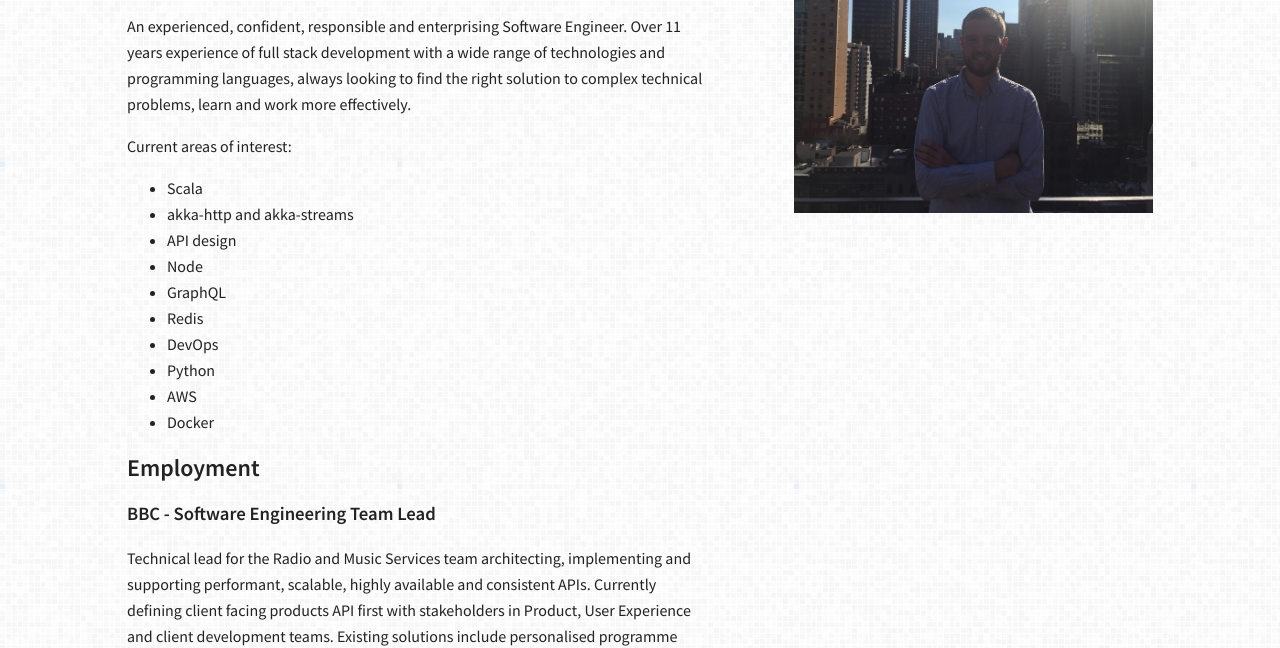
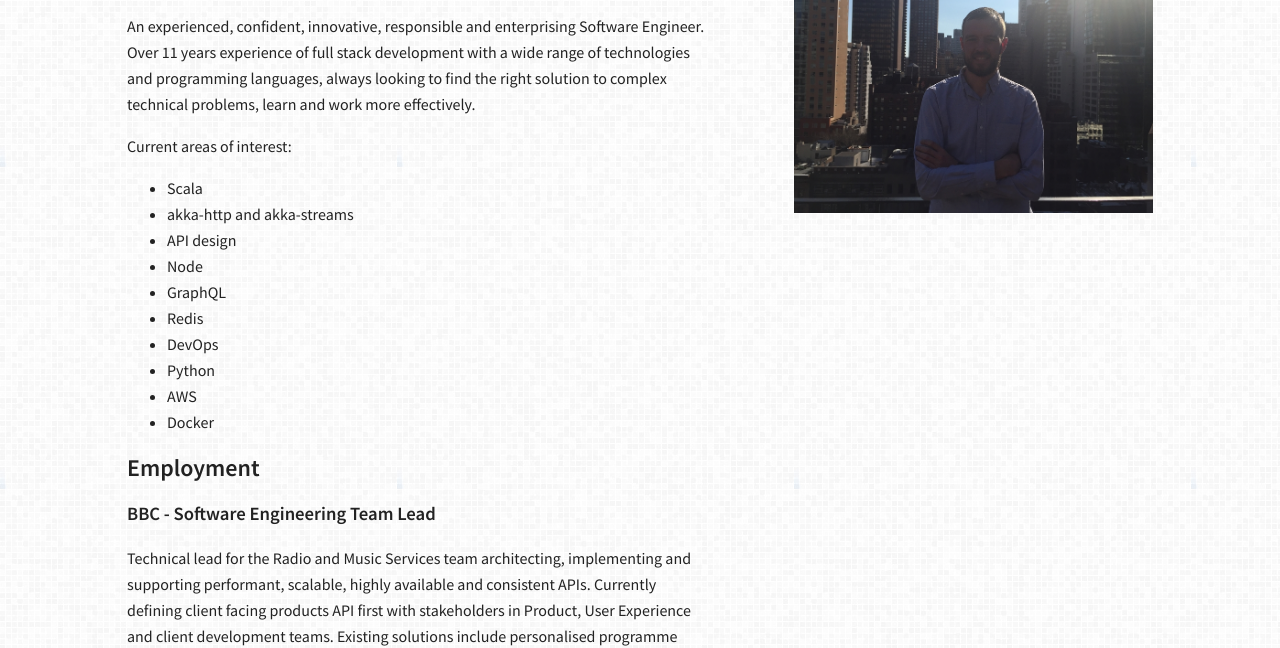
Before and after one commit to patrickcunningham/patrickcunningham.github.io, a plain HTML site: page index.html in a window 1280 px wide. Shown: the part 155-803 px from the top of the page. Drawn offline with Linux system fonts and the light colour scheme.

Commit message:
2017 update

```diff
--- a/index.html
+++ b/index.html
@@ -51,7 +51,7 @@
                 <article>
                     <header>
                         <h1>Software Engineering Professional</h1>
-                        <p>An experienced, confident, responsible and enterprising Software Engineer. Over 11 years experience of full stack development with a wide range of technologies and programming languages, always looking to find the right solution to complex technical problems, learn and work more effectively.</p>
+                        <p>An experienced, confident, innovative, responsible and enterprising Software Engineer. Over 11 years experience of full stack development with a wide range of technologies and programming languages, always looking to find the right solution to complex technical problems, learn and work more effectively.</p>
                         <p>Current areas of interest:</p>
                         <ul>
                             <li>Scala</li>
```
